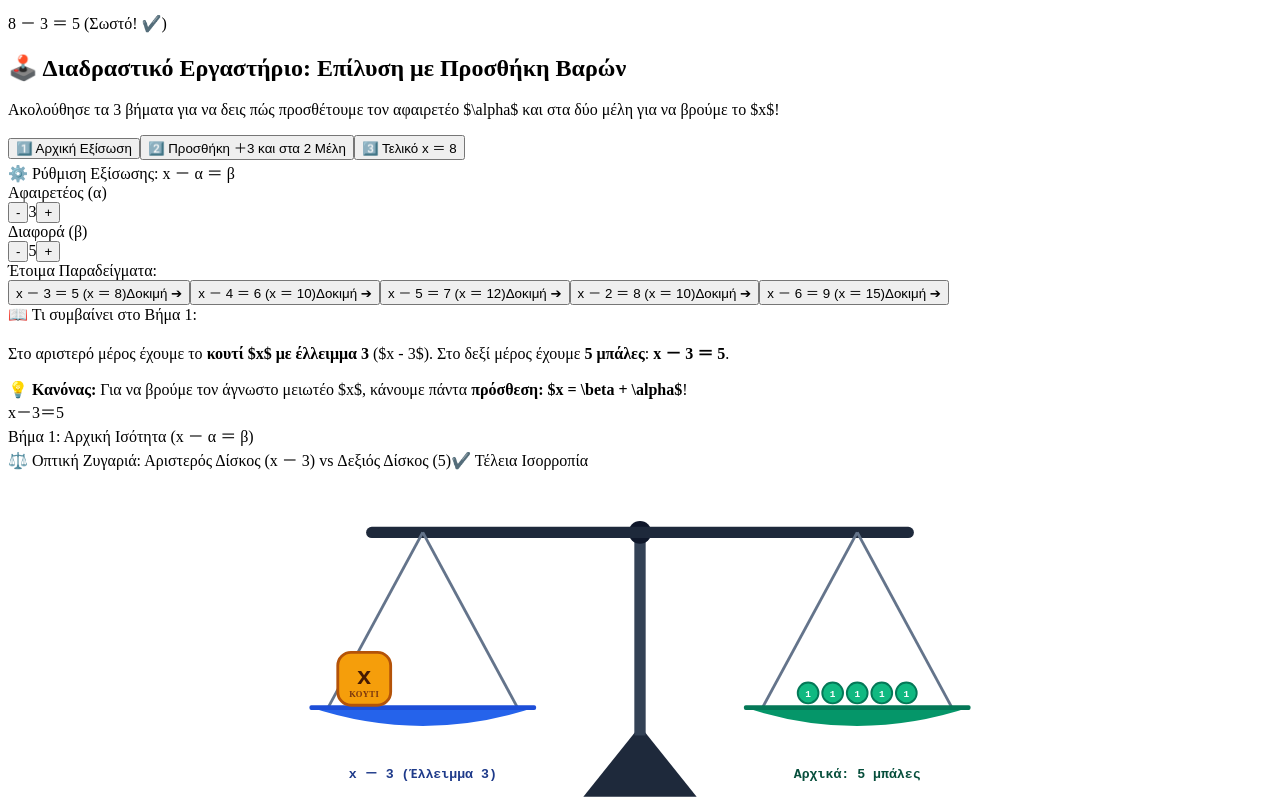
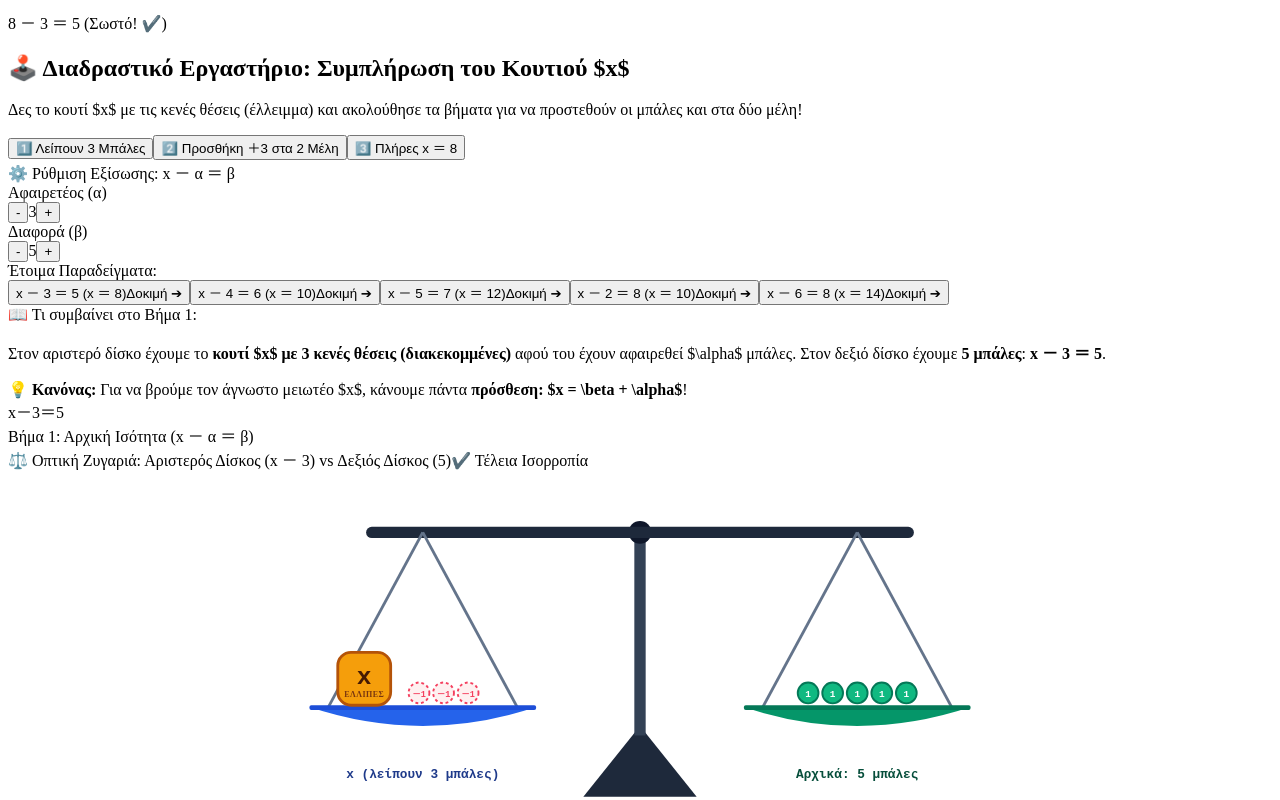
Before and after one commit to gkrimpas-lab/learn-maths-2026, a Next.js app: page /st-dimotikou/34-agnostos-kai-afairesi in a window 1280 px wide. Shown: the part 700-1500 px from the top of the page. Built offline with nearby package versions, Linux system fonts and the light colour scheme.

Commit message:
Update 34-agnostos-kai-afairesi.js

```diff
--- a/pages/st-dimotikou/34-agnostos-kai-afairesi.js
+++ b/pages/st-dimotikou/34-agnostos-kai-afairesi.js
@@ -11,7 +11,7 @@ const PRESETS = [
   { a: 4, b: 6, label: "x － 4 ＝ 6 (x ＝ 10)" },
   { a: 5, b: 7, label: "x － 5 ＝ 7 (x ＝ 12)" },
   { a: 2, b: 8, label: "x － 2 ＝ 8 (x ＝ 10)" },
-  { a: 6, b: 9, label: "x － 6 ＝ 9 (x ＝ 15)" }
+  { a: 6, b: 8, label: "x － 6 ＝ 8 (x ＝ 14)" }
 ];
 
 export default function AgnostosKaiAfairesiPage() {
@@ -19,14 +19,14 @@ export default function AgnostosKaiAfairesiPage() {
   const [paramA, setParamA] = useState(3);
   const [paramB, setParamB] = useState(5);
 
-  // Βήμα διαδραστικής επίλυσης: 1 (Αρχική), 2 (Προσθήκη και στα δύο μέλη), 3 (Ολοκλήρωση x = b + a)
+  // Βήμα διαδραστικής επίλυσης: 1 (Αρχική με κενές θέσεις), 2 (Προσθήκη και στα δύο μέλη), 3 (Πλήρες x = b + a)
   const [currentStep, setCurrentStep] = useState(1);
 
   // Ασφαλείς αριθμητικές τιμές ώστε a + b <= MAX_TOTAL_BALLS
   const rawA = Math.max(1, Number(paramA) || 1);
   const rawB = Math.max(1, Number(paramB) || 1);
 
-  const activeA = Math.min(8, rawA);
+  const activeA = Math.min(6, rawA);
   const activeB = Math.min(MAX_TOTAL_BALLS - activeA, rawB);
 
   // Σωστή μαθηματική λύση: x = b + a (Μειωτέος)
@@ -42,7 +42,7 @@ export default function AgnostosKaiAfairesiPage() {
   const adjustValue = (type, amount) => {
     setCurrentStep(1);
     if (type === 'a') {
-      const nextA = Math.max(1, Math.min(8, activeA + amount));
+      const nextA = Math.max(1, Math.min(6, activeA + amount));
       if (nextA + activeB <= MAX_TOTAL_BALLS) {
         setParamA(nextA);
       }
@@ -57,19 +57,18 @@ export default function AgnostosKaiAfairesiPage() {
   const BALL_SPACING = BALL_RADIUS * 2 + 4; // 26px
   const BASE_Y = 248;
 
-  // 1. Θέσεις σφαιρών αριστερού δίσκου (προστίθενται στο Βήμα 2 για να συμπληρώσουν το x)
-  const leftAddedBallsPos = [];
+  // 1. Υπολογισμός θέσεων των "κενών θέσεων / ελλειμμάτων" (slots) δίπλα στο κουτί x
+  const missingSlotsPos = [];
   for (let i = 0; i < activeA; i++) {
     const row = Math.floor(i / 3);
     const col = i % 3;
-    leftAddedBallsPos.push({
-      x: 150 + col * BALL_SPACING,
+    missingSlotsPos.push({
+      x: 146 + col * BALL_SPACING,
       y: BASE_Y - BALL_RADIUS - 2 - row * BALL_SPACING
     });
   }
 
   // 2. Θέσεις σφαιρών δεξιού δίσκου (Συμμετρικό κεντράρισμα με βάση το x = 610)
-  // Στο Βήμα 1: activeB μπάλες. Στα Βήματα 2 & 3: activeB + activeA μπάλες
   const currentRightCount = currentStep === 1 ? activeB : exactSolution;
   const COLS_RIGHT = 5;
   const rightBalls = [];
@@ -88,7 +87,7 @@ export default function AgnostosKaiAfairesiPage() {
       id: i,
       x: startX + colIndexInRow * BALL_SPACING,
       y: BASE_Y - BALL_RADIUS - 2 - row * BALL_SPACING,
-      isAdded: i >= activeB // Οι επιπλέον μπάλες που προστέθηκαν στο δεξί μέλος
+      isAdded: i >= activeB
     });
   }
 
@@ -96,7 +95,7 @@ export default function AgnostosKaiAfairesiPage() {
     <div className="min-h-screen bg-gray-50 text-gray-800 font-sans flex flex-col justify-between">
       <Head>
         <title>⚖️ Εξισώσεις: Άγνωστος Μειωτέος - LearnMaths.gr</title>
-        <meta name="description" content="Διαδραστική θεωρία με ζυγαριά και βήματα πρόσθεσης για την επίλυση εξισώσεων όπου ο άγνωστος είναι μειωτέος (x - α = β) για τη ΣΤ' Δημοτικού." />
+        <meta name="description" content="Διαδραστική θεωρία με ζυγαριά, κουτί x με ελλείμματα και βήματα πρόσθεσης για την επίλυση εξισώσεων όπου ο άγνωστος είναι μειωτέος (x - α = β) για τη ΣΤ' Δημοτικού." />
         <script src="https://cdn.tailwindcss.com"></script>
       </Head>
 
@@ -109,7 +108,7 @@ export default function AgnostosKaiAfairesiPage() {
             </Link>
             <div className="flex items-center gap-3">
               <Link
-                href="/st-dimotikou/34-agnostos_kai_afairesi-ask"
+                href="/st-dimotikou/34-agnostos-kai-afairesi-ask"
                 className="bg-amber-400 hover:bg-amber-500 text-slate-900 px-4 py-2 rounded-xl text-xs md:text-sm font-black transition shadow-sm flex items-center gap-1.5"
               >
                 <span>🎯</span> Ασκήσεις
@@ -143,7 +142,7 @@ export default function AgnostosKaiAfairesiPage() {
                   34. Εξισώσεις: Ο Άγνωστος είναι Μειωτέος ($x - \alpha = \beta$)
                 </h1>
                 <p className="text-blue-100 text-sm md:text-base leading-relaxed max-w-3xl">
-                  Μάθε πώς βρίσκουμε τον <strong>άγνωστο μειωτέο ($x$)</strong>: όπως προσθέτουμε <strong>τον αφαιρετέο ($\alpha$)</strong> και στα δύο μέλη για να αποκαταστήσουμε το αρχικό κουτί $x$, έτσι κάνουμε <strong>πρόσθεση: $x = \beta + \alpha$</strong>!
+                  Μάθε πώς βρίσκουμε τον <strong>άγνωστο μειωτέο ($x$)</strong>: όπως συμπληρώνουμε <strong>τις $\alpha$ μπάλες που λείπουν από το κουτί $x$</strong> και προσθέτουμε τις ίδιες $\alpha$ μπάλες και στον δεξιό δίσκο για ισορροπία, έτσι κάνουμε <strong>πρόσθεση: $x = \beta + \alpha$</strong>!
                 </p>
               </div>
 
@@ -153,7 +152,7 @@ export default function AgnostosKaiAfairesiPage() {
                 <h3 className="font-black text-lg text-amber-300">Ώρα για Εξάσκηση!</h3>
                 <p className="text-xs text-blue-50">Δοκίμασε τις 8 διαδραστικές ασκήσεις στην επίλυση εξισώσεων με άγνωστο μειωτέο!</p>
                 <Link
-                  href="/st-dimotikou/34-agnostos_kai_afairesi-ask"
+                  href="/st-dimotikou/34-agnostos-kai-afairesi-ask"
                   className="w-full bg-amber-400 hover:bg-amber-500 text-slate-900 font-black py-2.5 px-4 rounded-xl shadow-md transition transform hover:scale-105 text-sm"
                 >
                   🎯 Μετάβαση στις Ασκήσεις
@@ -221,10 +220,10 @@ export default function AgnostosKaiAfairesiPage() {
             <div className="flex flex-col md:flex-row justify-between items-start md:items-center gap-4 border-b border-gray-100 pb-5">
               <div>
                 <h2 className="text-2xl font-black text-slate-900 flex items-center gap-2">
-                  <span>🕹️</span> Διαδραστικό Εργαστήριο: Επίλυση με Προσθήκη Βαρών
+                  <span>🕹️</span> Διαδραστικό Εργαστήριο: Συμπλήρωση του Κουτιού $x$
                 </h2>
                 <p className="text-gray-500 text-sm">
-                  Ακολούθησε τα 3 βήματα για να δεις πώς προσθέτουμε τον αφαιρετέο $\alpha$ και στα δύο μέλη για να βρούμε το $x$!
+                  Δες το κουτί $x$ με τις κενές θέσεις (έλλειμμα) και ακολούθησε τα βήματα για να προστεθούν οι μπάλες και στα δύο μέλη!
                 </p>
               </div>
 
@@ -239,7 +238,7 @@ export default function AgnostosKaiAfairesiPage() {
                       : 'text-slate-600 hover:text-slate-900'
                   }`}
                 >
-                  1️⃣ Αρχική Εξίσωση
+                  1️⃣ Λείπουν {activeA} Μπάλες
                 </button>
                 <button
                   type="button"
@@ -250,7 +249,7 @@ export default function AgnostosKaiAfairesiPage() {
                       : 'text-slate-600 hover:text-slate-900'
                   }`}
                 >
-                  2️⃣ Προσθήκη ＋{activeA} και στα 2 Μέλη
+                  2️⃣ Προσθήκη ＋{activeA} στα 2 Μέλη
                 </button>
                 <button
                   type="button"
@@ -261,7 +260,7 @@ export default function AgnostosKaiAfairesiPage() {
                       : 'text-slate-600 hover:text-slate-900'
                   }`}
                 >
-                  3️⃣ Τελικό x ＝ {exactSolution}
+                  3️⃣ Πλήρες x ＝ {exactSolution}
                 </button>
               </div>
             </div>
@@ -295,7 +294,7 @@ export default function AgnostosKaiAfairesiPage() {
                           <span className="w-full text-center font-mono font-black text-base text-rose-600">{activeA}</span>
                           <button
                             type="button"
-                            disabled={activeA + activeB >= MAX_TOTAL_BALLS}
+                            disabled={activeA >= 6 || activeA + activeB >= MAX_TOTAL_BALLS}
                             onClick={() => adjustValue('a', 1)}
                             className="px-2 py-1 font-black text-rose-600 hover:bg-slate-200 disabled:opacity-30 rounded"
                           >
@@ -361,17 +360,17 @@ export default function AgnostosKaiAfairesiPage() {
                     </span>
                     {currentStep === 1 && (
                       <p>
-                        Στο αριστερό μέρος έχουμε το <strong>κουτί $x$ με έλλειμμα {activeA}</strong> ($x - {activeA}$). Στο δεξί μέρος έχουμε <strong>{activeB} μπάλες</strong>: <strong>x － {activeA} ＝ {activeB}</strong>.
+                        Στον αριστερό δίσκο έχουμε το <strong>κουτί $x$ με {activeA} κενές θέσεις (διακεκομμένες)</strong> αφού του έχουν αφαιρεθεί $\alpha$ μπάλες. Στον δεξιό δίσκο έχουμε <strong>{activeB} μπάλες</strong>: <strong>x － {activeA} ＝ {activeB}</strong>.
                       </p>
                     )}
                     {currentStep === 2 && (
                       <p className="text-amber-800">
-                        Προσθέτουμε <strong>{activeA} μπάλες</strong> (με κίτρινο/πορτοκαλί χρώμα) και στα αριστερά για να γεμίσει ολόκληρο το $x$, και στα δεξιά για να παραμείνει η ζυγαριά σε ισορροπία!
+                        Προσθέτουμε <strong>{activeA} πορτοκαλί μπάλες</strong> για να «κουμπώσουν» στις κενές θέσεις του κουτιού $x$, και <strong>προσθέτουμε ακριβώς {activeA} μπάλες</strong> και στον δεξιό δίσκο για να διατηρηθεί η ισορροπία!
                       </p>
                     )}
                     {currentStep === 3 && (
                       <p className="text-emerald-800 font-bold">
-                        Στα αριστερά έχουμε πλέον το <strong>πλήρες κουτί $x$</strong> και στα δεξιά έχουμε {activeB} ＋ {activeA} ＝ <strong>{exactSolution} μπάλες</strong>: <strong>x ＝ {activeB} ＋ {activeA} ＝ {exactSolution}</strong>.
+                        Το κουτί $x$ είναι πλέον <strong>πλήρες (συμπαγές πράσινο)</strong>! Στον δεξιό δίσκο βρίσκονται {activeB} ＋ {activeA} ＝ <strong>{exactSolution} μπάλες</strong>: <strong>x ＝ {activeB} ＋ {activeA} ＝ {exactSolution}</strong>.
                       </p>
                     )}
                   </div>
@@ -383,7 +382,7 @@ export default function AgnostosKaiAfairesiPage() {
                 </div>
               </div>
 
-              {/* RIGHT: BIG SCALE & SVG BOX + BALLS VISUALIZER (8 COLS) */}
+              {/* RIGHT: BIG SCALE & SVG BOX WITH SLOTS (8 COLS) */}
               <div className="lg:col-span-8 bg-white p-6 md:p-8 rounded-3xl border border-slate-200 shadow-sm flex flex-col justify-between min-h-[580px] space-y-6">
 
                 {/* 1. ΜΑΘΗΜΑΤΙΚΗ ΠΑΡΟΥΣΙΑΣΗ ΤΗΣ ΕΞΙΣΩΣΗΣ & ΒΗΜΑΤΟΣ */}
@@ -403,7 +402,7 @@ export default function AgnostosKaiAfairesiPage() {
                   </div>
                 </div>
 
-                {/* 2. ΜΕΓΑΛΗ ΟΠΤΙΚΗ ΖΥΓΑΡΙΑ ΟΛΑ ΣΤΟ SVG */}
+                {/* 2. ΜΕΓΑΛΗ ΟΠΤΙΚΗ ΖΥΓΑΡΙΑ ΟΛΑ ΣΤΟ SVG ΜΕ SLOTS ΕΛΛΕΙΜΜΑΤΟΣ */}
                 <div className="space-y-3 flex-1 flex flex-col justify-center">
                   <div className="flex justify-between items-center px-1">
                     <span className="text-xs font-black text-slate-500 uppercase tracking-wider block">
@@ -426,13 +425,13 @@ export default function AgnostosKaiAfairesiPage() {
                       {/* 2. ΟΡΙΖΟΝΤΙΟΣ ΖΥΓΟΣ (BEAM) */}
                       <rect x="90" y="59" width="580" height="12" rx="6" fill="#1e293b" />
 
-                      {/* 3. ΑΡΙΣΤΕΡΟΣ ΔΙΣΚΟΣ & ΑΛΥΣΙΔΕΣ (ΠΛΑΤΟΣ 240px) */}
+                      {/* 3. ΑΡΙΣΤΕΡΟΣ ΔΙΣΚΟΣ & ΑΛΥΣΙΔΕΣ */}
                       <line x1="150" y1="65" x2="50" y2="250" stroke="#64748b" strokeWidth="3" />
                       <line x1="150" y1="65" x2="250" y2="250" stroke="#64748b" strokeWidth="3" />
                       <path d="M 30 250 Q 150 290 270 250 Z" fill="#2563eb" />
                       <rect x="30" y="248" width="240" height="5" fill="#1d4ed8" rx="2" />
 
-                      {/* 4. ΔΕΞΙΟΣ ΔΙΣΚΟΣ & ΑΛΥΣΙΔΕΣ (ΠΛΑΤΟΣ 240px) */}
+                      {/* 4. ΔΕΞΙΟΣ ΔΙΣΚΟΣ & ΑΛΥΣΙΔΕΣ */}
                       <line x1="610" y1="65" x2="510" y2="250" stroke="#64748b" strokeWidth="3" />
                       <line x1="610" y1="65" x2="710" y2="250" stroke="#64748b" strokeWidth="3" />
                       <path d="M 490 250 Q 610 290 730 250 Z" fill="#059669" />
@@ -449,26 +448,49 @@ export default function AgnostosKaiAfairesiPage() {
                           strokeWidth="3"
                         />
                         <text x="28" y="34" fill={currentStep === 3 ? "#ffffff" : "#451a03"} fontSize="26" fontWeight="900" textAnchor="middle" fontFamily="monospace">x</text>
-                        <text x="28" y="47" fill={currentStep === 3 ? "#ecfdf5" : "#78350f"} fontSize="9" fontWeight="bold" textAnchor="middle" letterSpacing="0.5">
-                          {currentStep === 3 ? "ΠΛΗΡΕΣ" : "ΚΟΥΤΙ"}
+                        <text x="28" y="47" fill={currentStep === 3 ? "#ecfdf5" : "#78350f"} fontSize="8.5" fontWeight="bold" textAnchor="middle" letterSpacing="0.5">
+                          {currentStep === 3 ? "ΠΛΗΡΕΣ" : "ΕΛΛΙΠΕΣ"}
                         </text>
                       </g>
 
-                      {/* 6. ΑΡΙΣΤΕΡΟΣ ΔΙΣΚΟΣ: ΠΡΟΣΘΕΤΕΣ ΜΠΑΛΕΣ a ΣΤΟ ΒΗΜΑ 2 (ΓΙΑ ΝΑ ΣΥΜΠΛΗΡΩΣΟΥΝ ΤΟ ΚΟΥΤΙ) */}
-                      {currentStep === 2 && leftAddedBallsPos.map((pos, i) => (
-                        <g key={`lball-add-${i}`} className="transition-all duration-500">
+                      {/* 6. ΑΡΙΣΤΕΡΟΣ ΔΙΣΚΟΣ: ΟΙ ΚΕΝΕΣ ΘΕΣΕΙΣ (SLOTS) Ή ΟΙ ΠΡΟΣΤΙΘΕΜΕΝΕΣ ΜΠΑΛΕΣ */}
+                      {missingSlotsPos.map((pos, i) => {
+                        if (currentStep === 1) {
+                          // Βήμα 1: Διακεκομμένες κενές θέσεις (φαίνεται ότι λείπουν μπάλες)
+                          return (
+                            <g key={`slot-${i}`} className="transition-all duration-500">
                               <circle
                                 cx={pos.x}
                                 cy={pos.y}
                                 r={BALL_RADIUS}
-                            fill="#f59e0b"
-                            stroke="#b45309"
+                                fill="rgba(239, 68, 68, 0.08)"
+                                stroke="#f43f5e"
                                 strokeWidth="2"
-                            className="animate-pulse"
+                                strokeDasharray="3 3"
                               />
-                          <text x={pos.x} y={pos.y + 4} fill="#ffffff" fontSize="10" fontWeight="900" textAnchor="middle" fontFamily="monospace">＋1</text>
+                              <text x={pos.x} y={pos.y + 4} fill="#f43f5e" fontSize="9" fontWeight="900" textAnchor="middle" fontFamily="monospace">－1</text>
                             </g>
-                      ))}
+                          );
+                        } else {
+                          // Βήματα 2 & 3: Οι μπάλες προστέθηκαν και συμπλήρωσαν το κουτί x
+                          return (
+                            <g key={`slot-filled-${i}`} className="transition-all duration-500">
+                              <circle
+                                cx={pos.x}
+                                cy={pos.y}
+                                r={BALL_RADIUS}
+                                fill={currentStep === 2 ? "#f59e0b" : "#10b981"}
+                                stroke={currentStep === 2 ? "#b45309" : "#047857"}
+                                strokeWidth="2"
+                                className={currentStep === 2 ? "animate-pulse" : ""}
+                              />
+                              <text x={pos.x} y={pos.y + 4} fill="#ffffff" fontSize="9.5" fontWeight="900" textAnchor="middle" fontFamily="monospace">
+                                {currentStep === 2 ? "＋1" : "1"}
+                              </text>
+                            </g>
+                          );
+                        }
+                      })}
 
                       {/* 7. ΔΕΞΙΟΣ ΔΙΣΚΟΣ: ΟΙ ΜΠΑΛΕΣ b ΚΑΙ ΟΙ ΠΡΟΣΤΙΘΕΜΕΝΕΣ ΜΠΑΛΕΣ a */}
                       {rightBalls.map((ball) => {
@@ -479,26 +501,26 @@ export default function AgnostosKaiAfairesiPage() {
                               cx={ball.x}
                               cy={ball.y}
                               r={BALL_RADIUS}
-                              fill={isAddedBall ? "#f59e0b" : "#10b981"}
-                              stroke={isAddedBall ? "#b45309" : "#047857"}
+                              fill={isAddedBall ? (currentStep === 2 ? "#f59e0b" : "#10b981") : "#10b981"}
+                              stroke={isAddedBall ? (currentStep === 2 ? "#b45309" : "#047857") : "#047857"}
                               strokeWidth="2"
                               className={isAddedBall && currentStep === 2 ? "animate-pulse" : ""}
                             />
                             <text x={ball.x} y={ball.y + 4} fill="#ffffff" fontSize="10" fontWeight="900" textAnchor="middle" fontFamily="monospace">
-                              {isAddedBall ? "＋1" : "1"}
+                              {isAddedBall && currentStep === 2 ? "＋1" : "1"}
                             </text>
                           </g>
                         );
                       })}
 
                       {/* Ετικέτες κάτω από τους δίσκους */}
-                      <text x="150" y="325" fill="#1e3a8a" fontSize="14" fontWeight="900" textAnchor="middle" fontFamily="monospace">
-                        {currentStep === 1 && `x － ${activeA} (Έλλειμμα ${activeA})`}
+                      <text x="150" y="325" fill="#1e3a8a" fontSize="13.5" fontWeight="900" textAnchor="middle" fontFamily="monospace">
+                        {currentStep === 1 && `x (λείπουν ${activeA} μπάλες)`}
                         {currentStep === 2 && `x － ${activeA} ＋ ${activeA}`}
                         {currentStep === 3 && `Ολόκληρο το Κουτί x`}
                       </text>
 
-                      <text x="610" y="325" fill="#064e3b" fontSize="14" fontWeight="900" textAnchor="middle" fontFamily="monospace">
+                      <text x="610" y="325" fill="#064e3b" fontSize="13.5" fontWeight="900" textAnchor="middle" fontFamily="monospace">
                         {currentStep === 1 && `Αρχικά: ${activeB} μπάλες`}
                         {currentStep === 2 && `Προσθήκη: ${activeB} ＋ ${activeA} μπάλες`}
                         {currentStep === 3 && `Σύνολο: ${exactSolution} μπάλες`}
@@ -534,7 +556,7 @@ export default function AgnostosKaiAfairesiPage() {
 
                 {/* 3. ΤΕΛΙΚΟ ΣΥΜΠΕΡΑΣΜΑ */}
                 <div className="w-full bg-gradient-to-r from-blue-600 via-indigo-600 to-emerald-600 text-white p-4 rounded-2xl text-center font-mono font-black text-xs sm:text-sm shadow-md">
-                  💡 Συμπέρασμα: Στην εξίσωση <strong>x － {activeA} ＝ {activeB}</strong>, ο άγνωστος μειωτέος ισούται με <strong>x ＝ {activeB} ＋ {activeA} ＝ {exactSolution}</strong>!
+                  💡 Συμπέρασμα: Συμπληρώνοντας τις {activeA} μπάλες που έλειπαν από το κουτί $x$ και προσθέτοντας {activeA} μπάλες και στον δεξιό δίσκο, βρίσκουμε: <strong>x ＝ {activeB} ＋ {activeA} ＝ {exactSolution}</strong>!
                 </div>
 
               </div>
@@ -551,7 +573,7 @@ export default function AgnostosKaiAfairesiPage() {
               </p>
             </div>
             <Link
-              href="/st-dimotikou/34-agnostos_kai_afairesi-ask"
+              href="/st-dimotikou/34-agnostos-kai-afairesi-ask"
               className="bg-gray-900 hover:bg-black text-white font-black px-6 py-3.5 rounded-2xl shadow-xl transition transform hover:scale-105 text-sm md:text-base whitespace-nowrap"
             >
               Ξεκίνα τις Ασκήσεις ➔
```
Lines whose indentation alone changed are shown as unchanged.
